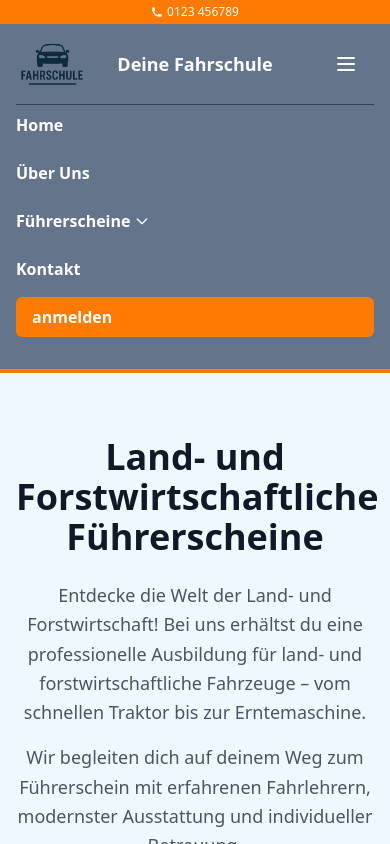
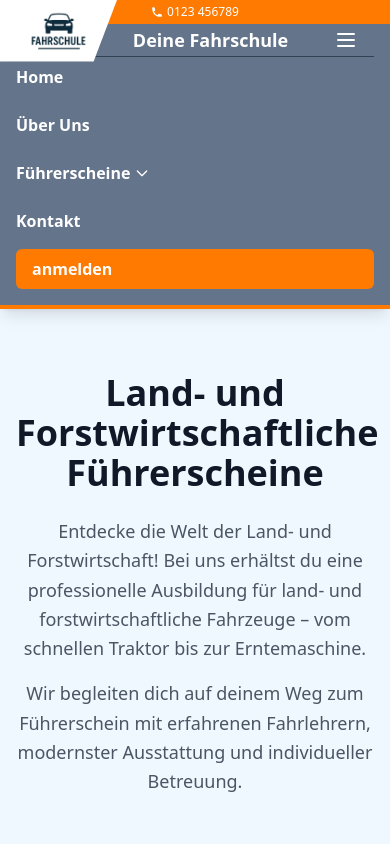
Before and after one commit to WebGraaf/Default-Seite-Vorlage, a React (Vite) app: page /fuehrerscheine/klasse-t in a window 390 px wide. Both pictures are taken after a click on the button 346 px from the left and 64 px from the top of the page. Shown: the top 844 px of the page. Built offline with nearby package versions, Linux system fonts and the light colour scheme.

Commit message:
Update project files

```diff
--- a/src/components/Header.tsx
+++ b/src/components/Header.tsx
@@ -31,7 +31,14 @@ const Header: React.FC = () => {
   ];
 
   return (
-    <header className="sticky top-0 z-50 pt-0 pb-0 border-b-4 border-primary-500">
+    <header className="sticky top-0 z-50 pt-0 pb-0 border-b-4 border-primary-500 relative shadow-lg">
+      <div className="relative">
+        {/* White Bar on the left side */}
+        <div className="absolute left-0 top-0 w-[30%] md:w-1/5 bg-white z-10 h-[110%]" style={{ clipPath: 'polygon(0 0, 100% 0, 80% 100%, 0 100%)', boxShadow: '4px 4px 10px rgba(0,0,0,0.1)' }}>
+          <Link to="/" onClick={closeMenus} className="absolute inset-0 flex items-center justify-center py-2.5">
+            <img src={logo} alt="Führerschein Website" className="w-full h-full object-contain" />
+          </Link>
+        </div>
         {/* Top Bar - Contact Information */}
         <div className="bg-primary-500 py-1 md:py-2">
           <Container>
@@ -80,13 +87,8 @@ const Header: React.FC = () => {
         <div className="bg-secondary-500 py-4">
           <Container>
             <div className="relative flex items-center justify-between md:justify-between">
-            {/* Logo */}
-            <Link to="/" onClick={closeMenus}>
-              <img src={logo} alt="Führerschein Website" className="h-12 w-auto" />
-            </Link>
-
               {/* Mobile School Name - Centered */}
-            <Link to="/" onClick={closeMenus} className="md:hidden absolute left-1/2 transform -translate-x-1/2 text-header-text font-bold text-lg">
+              <Link to="/" onClick={closeMenus} className="md:hidden absolute left-1/2 transform -translate-x-[40%] text-header-text font-bold text-lg">
                 Deine Fahrschule
               </Link>
 
@@ -156,10 +158,14 @@ const Header: React.FC = () => {
                 </svg>
               </button>
             </div>
-
+          </Container>
+        </div>
+      </div>
       {/* Mobile Navigation */}
       {isMobileMenuOpen && (
-            <div className="md:hidden mt-4 pb-4 border-t border-secondary-700">
+        <div className="md:hidden bg-secondary-500">
+          <Container>
+            <div className="pb-4 border-t border-secondary-700">
                 <nav className="flex flex-col space-y-2 text-white">
                   <Link to="/" className="hover:text-primary-500 py-2 font-bold" onClick={closeMenus}>
                     Home
@@ -211,9 +217,9 @@ const Header: React.FC = () => {
                   </Link>
                 </nav>
               </div>
-          )}
           </Container>
         </div>
+      )}
     </header>
   );
 };
```
Also changed, not shown: .kilocode/rules/rules.md (added), 1 other file (tests, documents, lock files or other folders). Lines whose indentation alone changed are shown as unchanged.
